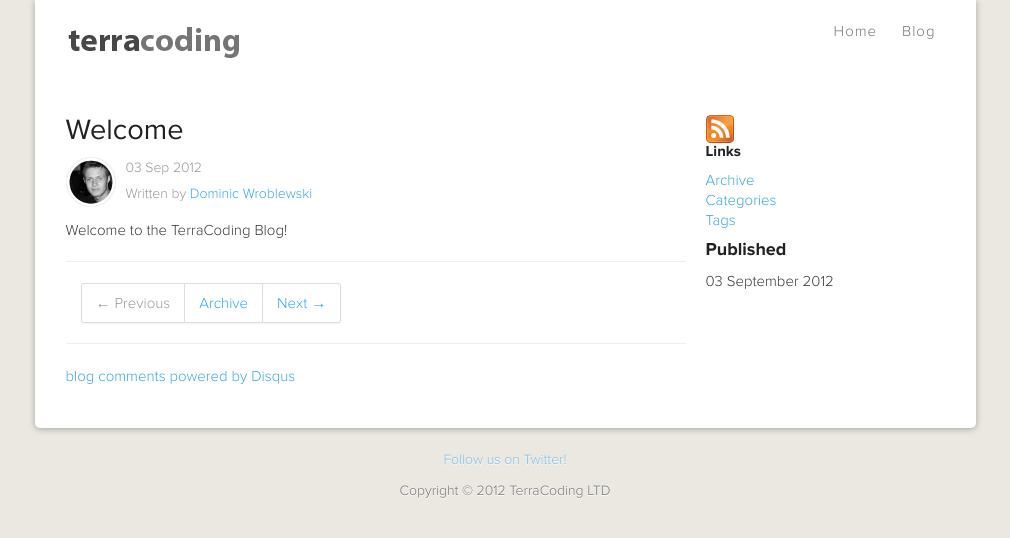
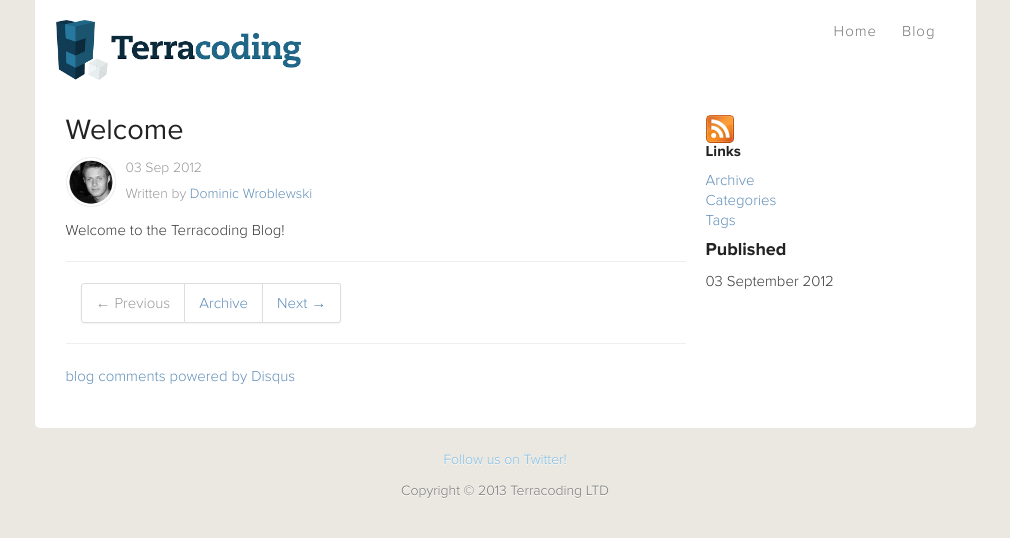
Before and after one commit to Terracoding/terracoding.github.com, a Jekyll site: the page built from _posts/2012-09-03-welcome.md, in a window 1280 px wide. Shown: the top 538 px of the page, without its empty margins (135-1145 px from the left). Built offline with Jekyll 4.4.1, drawn with Linux system fonts in a browser that asks for light colours; comment, search, counter and statistics services are not loaded.

Commit message:
Update blog design and favicon/logo

```diff
--- a/_config.yml
+++ b/_config.yml
@@ -4,7 +4,7 @@ exclude: [".rbenv-version", "README.md", "Rakefile"]
 auto: true
 pygments: true
 
-title : TerraCoding
+title : Terracoding
 tagline:
 author :
   name : Dominic Wroblewski
@@ -40,6 +40,6 @@ JB :
   sharing :
     provider : [tweet, plusone, like, reddit]
 
-name: "TerraCoding"
-description: "TerraCoding Blog"
+name: "Terracoding"
+description: "Terracoding Blog"
 url: "http://terracoding.github.com"
--- a/_includes/themes/default.html
+++ b/_includes/themes/default.html
@@ -2,7 +2,7 @@
 <html lang="en">
   <head>
     <meta charset="utf-8">
-    <title>TerraCoding Blog</title>
+    <title>Terracoding Blog</title>
     {% if page.description %}<meta name="description" content="{{ page.description }}">{% endif %}
     <meta name="author" content="{{ site.author.name }}">
 
@@ -38,7 +38,7 @@
   </div>
   <div class='footer inner-shadow'>
     <p><a href="http://twitter.com/terracoding">Follow us on Twitter!</a></p>
-    Copyright &copy; 2012 TerraCoding LTD
+    Copyright &copy; 2013 Terracoding LTD
   </div>
   {% include JB/analytics %}
   </body>
--- a/_posts/2012-09-03-welcome.md
+++ b/_posts/2012-09-03-welcome.md
@@ -8,4 +8,4 @@ tags: []
 ---
 {% include JB/setup %}
 
-Welcome to the TerraCoding Blog!
+Welcome to the Terracoding Blog!
--- a/stylesheets/main.css
+++ b/stylesheets/main.css
@@ -6,7 +6,6 @@ body,h1,h2,h3,quote,small,form,input,ul,li,ol,label,a {
 }
 body {
   background: #eae8e1;
-  /*background-image: url('../assets/images/main_bg.png');*/
   padding: none none 20px none;
   text-shadow: 0px 1px white;
   margin: 0px;
@@ -17,16 +16,19 @@ body {
   min-width: 1000px;
   text-align: center;
 }
-.main-wrapper {
-  /*background-image: url("../assets/images/bg.png");*/
-}
 p {
   font-family: proxima-nova, 'Helvetica Neue', Helvetica, sans-serif;
   font-weight: 300;
   font-size: 15px;
 }
+.btn.btn-primary {
+  background-image: none;
+  box-shadow: none;
+  border: none;
+  background-color: #618FB9;
+}
 a {
-  color: #34A8ED;
+  color: #618FB9;
   text-decoration: none;
 }
 a:hover {
@@ -38,6 +40,7 @@ a:hover {
 }
 .header .logo img {
   float: left;
+  height: 60px;
 }
 .navigation {
   text-align: right;
@@ -75,9 +78,6 @@ a:hover {
   -moz-border-radius-bottomleft: 5px;
   border-bottom-right-radius: 5px;
   border-bottom-left-radius: 5px;
-  -moz-box-shadow: 0 1px 6px rgba(0,0,0,0.3);
-  -webkit-box-shadow: 0 1px 6px rgba(0,0,0,0.3);
-  box-shadow: 0 1px 6px rgba(0,0,0,0.3);
   z-index: 1;
 }
 .footer {
@@ -87,9 +87,6 @@ a:hover {
   padding: 60px 20px 30px 20px;
   color: #777;
   font-size: 14px;
-  /*background: #5F5F5F;*/
-  /*background-image: url('../images/main_bg.png');*/
-  /*background-image: url("../images/bg.png");*/
   font-weight: 300;
   height: 40px;
 }
@@ -105,11 +102,6 @@ a:hover {
 .clear {
   clear: both;
 }
-/*.inner-shadow {
-  -moz-box-shadow:    inset 0 4px 5px #474747;
-  -webkit-box-shadow: inset 0 4px 5px #474747;
-  box-shadow:         inset 0 4px 5px #474747;
-}*/
 hr.soften {
   height: 1px;
   margin: 40px 0 20px 0;
```
Also changed, not shown: _posts/2012-10-28-sprinter-for-ios.md (+1 -1 lines), _posts/2012-10-29-Human-Factors-in-software.md (+1 -1 lines), apple-touch-icon-precomposed.png (added), assets/images/banner.png, favicon.ico (added).
